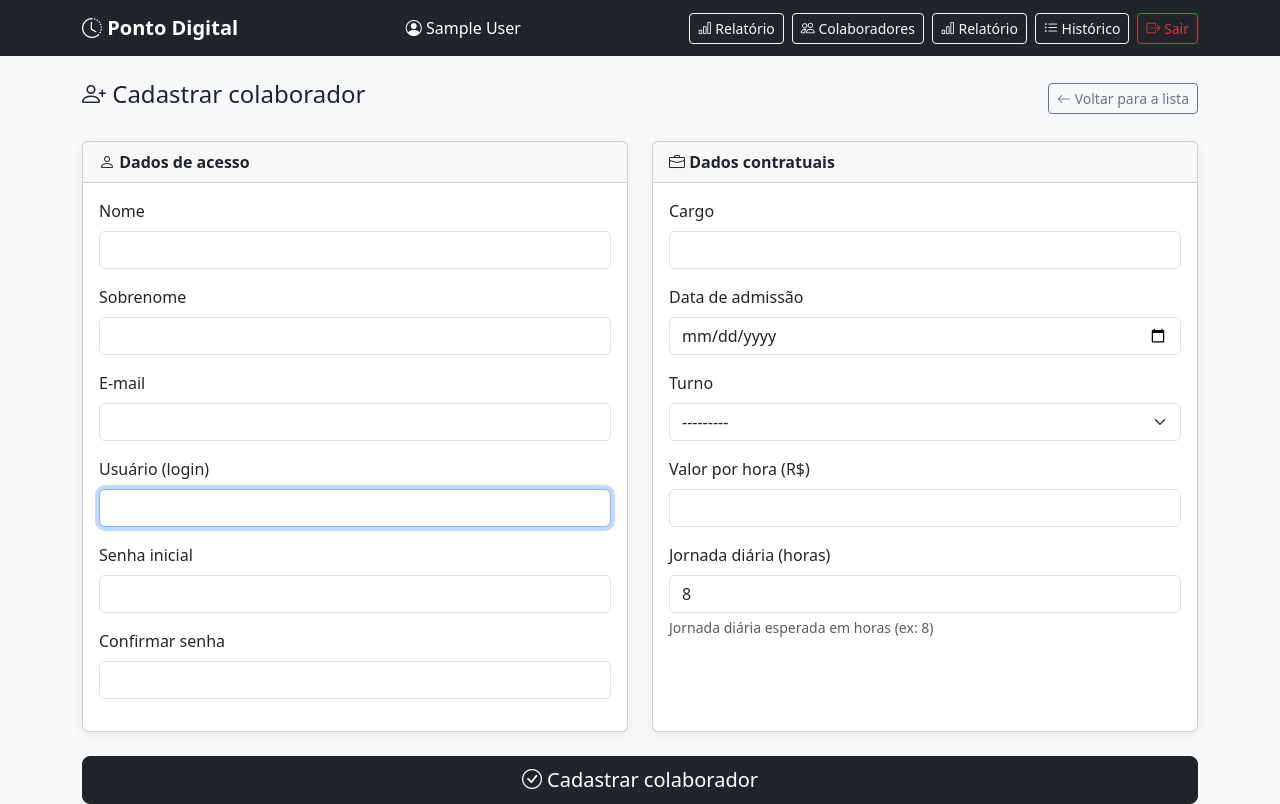
After one commit to r-gabriel/ponto-digital, a Django app: page /ponto/colaboradores/novo/ in a window 1280 px wide. The commit adds this page. Run offline with Django 4.2, Linux system fonts and the light colour scheme; the visitor is signed in with stand-in values (Sample User, id 1).

Commit message:
feat: cadastro de colaborador com perfil e fluxo de primeiro acesso

```diff
--- /dev/null
+++ b/ponto/forms.py
@@ -0,0 +1,103 @@
+from django import forms
+from django.contrib.auth.models import User
+from django.contrib.auth.forms import UserCreationForm
+from .models import Perfil
+
+
+class CadastroColaboradorForm(UserCreationForm):
+    """
+    Formulário usado pelo gestor para criar um novo colaborador.
+    """
+    first_name = forms.CharField(
+        label='Nome',
+        max_length=150,
+        widget=forms.TextInput(attrs={'class': 'form-control'})
+    )
+    last_name = forms.CharField(
+        label='Sobrenome',
+        max_length=150,
+        widget=forms.TextInput(attrs={'class': 'form-control'})
+    )
+    email = forms.EmailField(
+        label='E-mail',
+        widget=forms.EmailInput(attrs={'class': 'form-control'})
+    )
+    username = forms.CharField(
+        label='Usuário (login)',
+        widget=forms.TextInput(attrs={'class': 'form-control'})
+    )
+    password1 = forms.CharField(
+        label='Senha inicial',
+        widget=forms.PasswordInput(attrs={'class': 'form-control'})
+    )
+    password2 = forms.CharField(
+        label='Confirmar senha',
+        widget=forms.PasswordInput(attrs={'class': 'form-control'})
+    )
+
+    class Meta:
+        model = User
+        fields = ('first_name', 'last_name', 'email', 'username', 'password1', 'password2')
+
+
+class PerfilColaboradorForm(forms.ModelForm):
+    """
+    Formulário usado pelo gestor para preencher os dados contratuais.
+    """
+    class Meta:
+        model = Perfil
+        fields = ('cargo', 'data_admissao', 'turno', 'valor_hora', 'jornada_diaria_horas')
+        labels = {
+            'cargo': 'Cargo',
+            'data_admissao': 'Data de admissão',
+            'turno': 'Turno',
+            'valor_hora': 'Valor por hora (R$)',
+            'jornada_diaria_horas': 'Jornada diária (horas)',
+        }
+        widgets = {
+            'cargo': forms.TextInput(attrs={'class': 'form-control'}),
+            'data_admissao': forms.DateInput(
+                attrs={'class': 'form-control', 'type': 'date'}
+            ),
+            'turno': forms.Select(attrs={'class': 'form-select'}),
+            'valor_hora': forms.NumberInput(
+                attrs={'class': 'form-control', 'step': '0.01'}
+            ),
+            'jornada_diaria_horas': forms.NumberInput(attrs={'class': 'form-control'}),
+        }
+
+
+class PrimeiroAcessoForm(forms.Form):
+    """
+    Formulário preenchido pelo colaborador no primeiro acesso.
+    """
+    first_name = forms.CharField(
+        label='Nome',
+        widget=forms.TextInput(attrs={'class': 'form-control'})
+    )
+    last_name = forms.CharField(
+        label='Sobrenome',
+        widget=forms.TextInput(attrs={'class': 'form-control'})
+    )
+    email = forms.EmailField(
+        label='E-mail',
+        widget=forms.EmailInput(attrs={'class': 'form-control'})
+    )
+    nova_senha = forms.CharField(
+        label='Nova senha',
+        widget=forms.PasswordInput(attrs={'class': 'form-control'})
+    )
+    confirmar_senha = forms.CharField(
+        label='Confirmar nova senha',
+        widget=forms.PasswordInput(attrs={'class': 'form-control'})
+    )
+
+    def clean(self):
+        cleaned_data = super().clean()
+        senha = cleaned_data.get('nova_senha')
+        confirmacao = cleaned_data.get('confirmar_senha')
+
+        if senha and confirmacao and senha != confirmacao:
+            raise forms.ValidationError('As senhas não conferem.')
+
+        return cleaned_data
--- a/ponto/urls.py
+++ b/ponto/urls.py
@@ -5,4 +5,7 @@ urlpatterns = [
     path('bater/', views.bater_ponto, name='bater_ponto'),
     path('historico/', views.historico_ponto, name='historico_ponto'),
     path('relatorio/', views.relatorio_jornadas, name='relatorio_jornadas'),
+    path('colaboradores/', views.lista_colaboradores, name='lista_colaboradores'),
+    path('colaboradores/novo/', views.cadastrar_colaborador, name='cadastrar_colaborador'),
+    path('primeiro-acesso/', views.primeiro_acesso, name='primeiro_acesso'),
 ]
--- a/ponto/views.py
+++ b/ponto/views.py
@@ -3,19 +3,23 @@ from django.contrib.auth.decorators import login_required
 from django.contrib.auth.models import User
 from django.core.exceptions import ValidationError
 from django.db.models import Sum
-from django.shortcuts import render, redirect
+from django.shortcuts import render, redirect, get_object_or_404
 from django.utils import timezone
 from datetime import datetime
 
 from .decorators import gestor_required
-from .models import RegistroPonto, JornadaDiaria
+from .forms import CadastroColaboradorForm, PerfilColaboradorForm, PrimeiroAcessoForm
+from .models import RegistroPonto, JornadaDiaria, Perfil
 
 
 @login_required
 def bater_ponto(request):
+    # Redireciona para o primeiro acesso se necessário
+    if hasattr(request.user, 'perfil') and request.user.perfil.primeiro_acesso:
+        return redirect('primeiro_acesso')
+
     if request.method == 'POST':
         tipo = request.POST.get('tipo')
-
         if tipo in ['E', 'S']:
             try:
                 registro = RegistroPonto(
@@ -60,7 +64,7 @@ def historico_ponto(request):
     })
 
 
-@gestor_required   # <- somente gestor ou superusuário acessa
+@gestor_required
 def relatorio_jornadas(request):
     funcionario_id = request.GET.get('funcionario')
     data_inicial = request.GET.get('data_inicial')
@@ -111,3 +115,81 @@ def relatorio_jornadas(request):
         'data_inicial': data_inicial or '',
         'data_final': data_final or '',
     })
+
+
+@gestor_required
+def cadastrar_colaborador(request):
+    if request.method == 'POST':
+        user_form = CadastroColaboradorForm(request.POST)
+        perfil_form = PerfilColaboradorForm(request.POST)
+
+        if user_form.is_valid() and perfil_form.is_valid():
+            usuario = user_form.save()
+
+            # O perfil já foi criado pelo signal, só atualiza os dados
+            perfil = usuario.perfil
+            perfil.cargo = perfil_form.cleaned_data['cargo']
+            perfil.data_admissao = perfil_form.cleaned_data['data_admissao']
+            perfil.turno = perfil_form.cleaned_data['turno']
+            perfil.valor_hora = perfil_form.cleaned_data['valor_hora']
+            perfil.jornada_diaria_horas = perfil_form.cleaned_data['jornada_diaria_horas']
+            perfil.primeiro_acesso = True
+            perfil.save()
+
+            messages.success(
+                request,
+                f'Colaborador {usuario.get_full_name() or usuario.username} '
+                f'cadastrado com sucesso.'
+            )
+            return redirect('lista_colaboradores')
+    else:
+        user_form = CadastroColaboradorForm()
+        perfil_form = PerfilColaboradorForm()
+
+    return render(request, 'ponto/cadastrar_colaborador.html', {
+        'user_form': user_form,
+        'perfil_form': perfil_form,
+    })
+
+
+@gestor_required
+def lista_colaboradores(request):
+    colaboradores = User.objects.select_related('perfil').order_by('first_name', 'last_name')
+    return render(request, 'ponto/lista_colaboradores.html', {
+        'colaboradores': colaboradores,
+    })
+
+
+@login_required
+def primeiro_acesso(request):
+    # Se não é primeiro acesso, manda para o ponto
+    if not request.user.perfil.primeiro_acesso:
+        return redirect('bater_ponto')
+
+    if request.method == 'POST':
+        form = PrimeiroAcessoForm(request.POST)
+        if form.is_valid():
+            user = request.user
+            user.first_name = form.cleaned_data['first_name']
+            user.last_name = form.cleaned_data['last_name']
+            user.email = form.cleaned_data['email']
+            user.set_password(form.cleaned_data['nova_senha'])
+            user.save()
+
+            # Marca que o primeiro acesso foi concluído
+            user.perfil.primeiro_acesso = False
+            user.perfil.save()
+
+            messages.success(
+                request,
+                'Perfil atualizado com sucesso. Faça login com sua nova senha.'
+            )
+            return redirect('login')
+    else:
+        form = PrimeiroAcessoForm(initial={
+            'first_name': request.user.first_name,
+            'last_name': request.user.last_name,
+            'email': request.user.email,
+        })
+
+    return render(request, 'ponto/primeiro_acesso.html', {'form': form})
--- a/templates/base.html
+++ b/templates/base.html
@@ -34,6 +34,14 @@
                     <i class="bi bi-bar-chart"></i> Relatório
                 </a>
             {% endif %}
+            {% if request.user.is_superuser or request.user.groups.all %}
+                <a href="{% url 'lista_colaboradores' %}" class="btn btn-outline-light btn-sm">
+                    <i class="bi bi-people"></i> Colaboradores
+                </a>
+                <a href="{% url 'relatorio_jornadas' %}" class="btn btn-outline-light btn-sm">
+                    <i class="bi bi-bar-chart"></i> Relatório
+                </a>
+            {% endif %}
             <a href="{% url 'historico_ponto' %}" class="btn btn-outline-light btn-sm">
                 <i class="bi bi-list-ul"></i> Histórico
             </a>
--- /dev/null
+++ b/templates/ponto/cadastrar_colaborador.html
@@ -0,0 +1,73 @@
+{% extends 'base.html' %}
+
+{% block titulo %}Cadastrar colaborador{% endblock %}
+
+{% block conteudo %}
+<div class="d-flex justify-content-between align-items-center mb-4">
+    <h4><i class="bi bi-person-plus"></i> Cadastrar colaborador</h4>
+    <a href="{% url 'lista_colaboradores' %}" class="btn btn-outline-secondary btn-sm">
+        <i class="bi bi-arrow-left"></i> Voltar para a lista
+    </a>
+</div>
+
+<form method="post">
+    {% csrf_token %}
+    <div class="row g-4">
+
+        <div class="col-md-6">
+            <div class="card h-100">
+                <div class="card-header fw-bold">
+                    <i class="bi bi-person"></i> Dados de acesso
+                </div>
+                <div class="card-body">
+                    {% for field in user_form %}
+                        <div class="mb-3">
+                            <label class="form-label">{{ field.label }}</label>
+                            {{ field }}
+                            {% if field.errors %}
+                                <div class="text-danger small mt-1">
+                                    {{ field.errors|join:', ' }}
+                                </div>
+                            {% endif %}
+                            {% if field.help_text %}
+                                <div class="text-muted small mt-1">{{ field.help_text }}</div>
+                            {% endif %}
+                        </div>
+                    {% endfor %}
+                </div>
+            </div>
+        </div>
+
+        <div class="col-md-6">
+            <div class="card h-100">
+                <div class="card-header fw-bold">
+                    <i class="bi bi-briefcase"></i> Dados contratuais
+                </div>
+                <div class="card-body">
+                    {% for field in perfil_form %}
+                        <div class="mb-3">
+                            <label class="form-label">{{ field.label }}</label>
+                            {{ field }}
+                            {% if field.errors %}
+                                <div class="text-danger small mt-1">
+                                    {{ field.errors|join:', ' }}
+                                </div>
+                            {% endif %}
+                            {% if field.help_text %}
+                                <div class="text-muted small mt-1">{{ field.help_text }}</div>
+                            {% endif %}
+                        </div>
+                    {% endfor %}
+                </div>
+            </div>
+        </div>
+
+    </div>
+
+    <div class="d-grid mt-4">
+        <button type="submit" class="btn btn-dark btn-lg">
+            <i class="bi bi-check-circle"></i> Cadastrar colaborador
+        </button>
+    </div>
+</form>
+{% endblock %}
```
Also changed, not shown: ponto/models.py (+50 -15 lines), templates/ponto/lista_colaboradores.html (added, +65 -0 lines), templates/ponto/primeiro_acesso.html (added, +46 -0 lines), ponto/migrations/0004_perfil.py (added).
